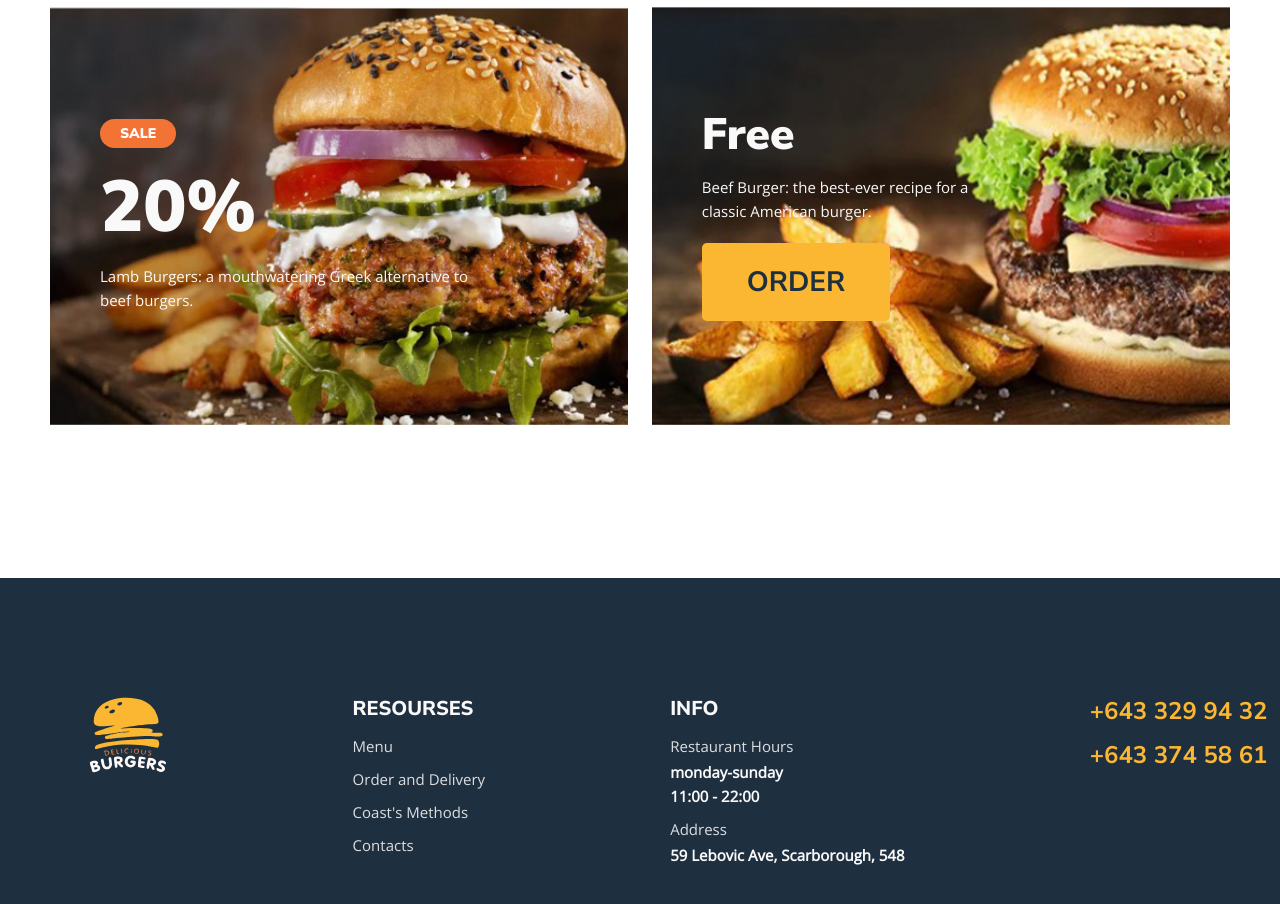
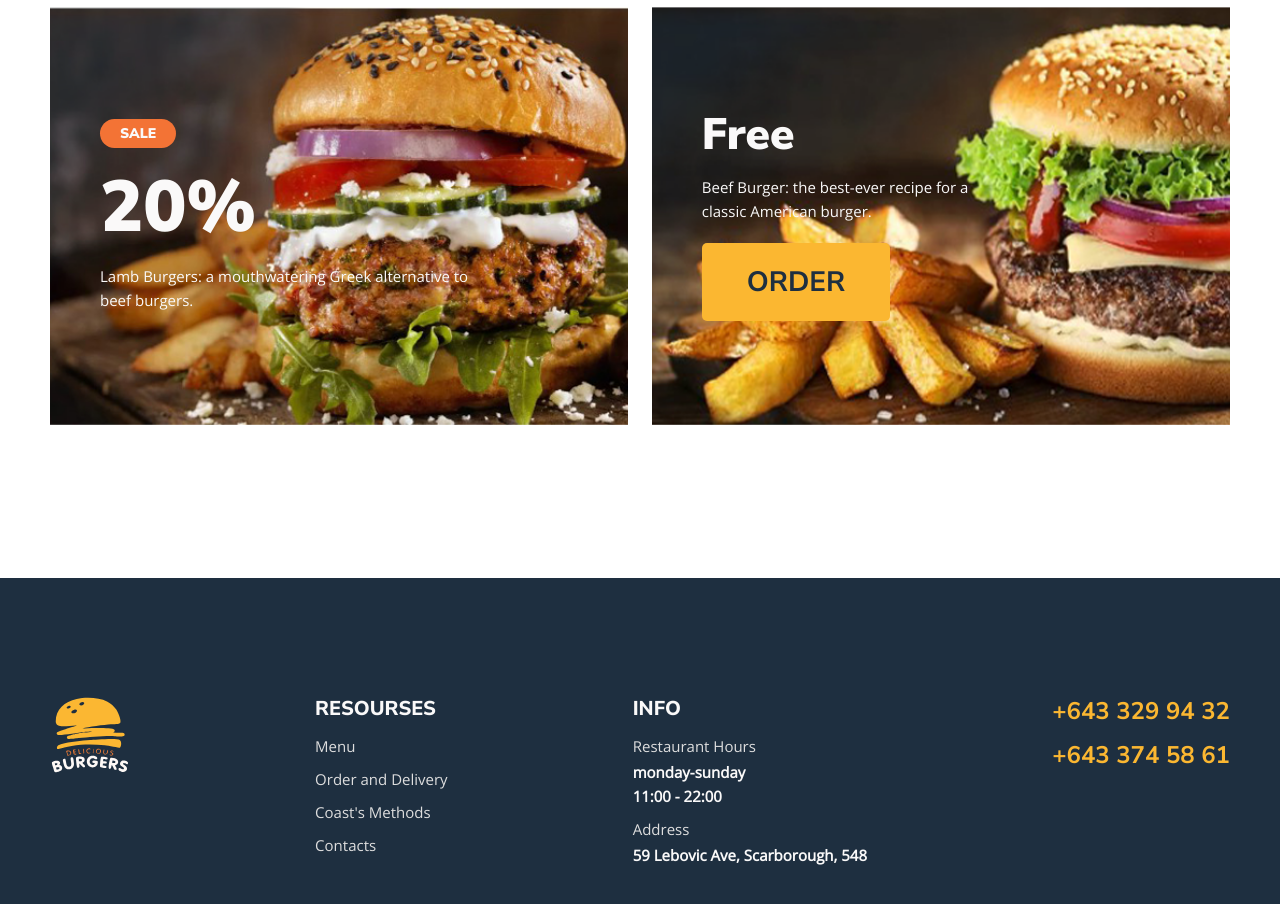
Before and after one commit to Spargova/First, a plain HTML site: page index.html in a window 1280 px wide. Shown: the part 980-1884 px from the top of the page. Drawn offline with nearby package versions, Linux system fonts and the light colour scheme.

Commit message:
Update main.css

```diff
--- a/style/main.css
+++ b/style/main.css
@@ -147,7 +147,7 @@ h1 span{
     color:#faf9f9;
     padding-top: 117px;
     padding-bottom: 106px;
-    padding-left: 75px;
+
 }
 
 .logo{
```
